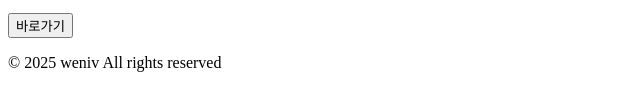
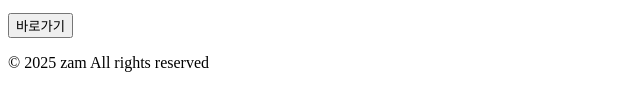
Before and after one commit to zam1toz/testrepo_20250423, a plain HTML site: page index.html in a window 1280 px wide. Shown: the part 360-470 px from the top of the page, 0-640 px from the left. Drawn offline with Linux system fonts and the light colour scheme.

Commit message:
내용수정

```diff
--- a/index.html
+++ b/index.html
@@ -22,7 +22,7 @@
         </section>
     </main>
     <footer>
-        <p>&copy; 2025 weniv All rights reserved</p>
+        <p>&copy; 2025 zam All rights reserved</p>
     </footer>
     <!-- script로 내용이 추가되는 경우 -->
     <script>
```
